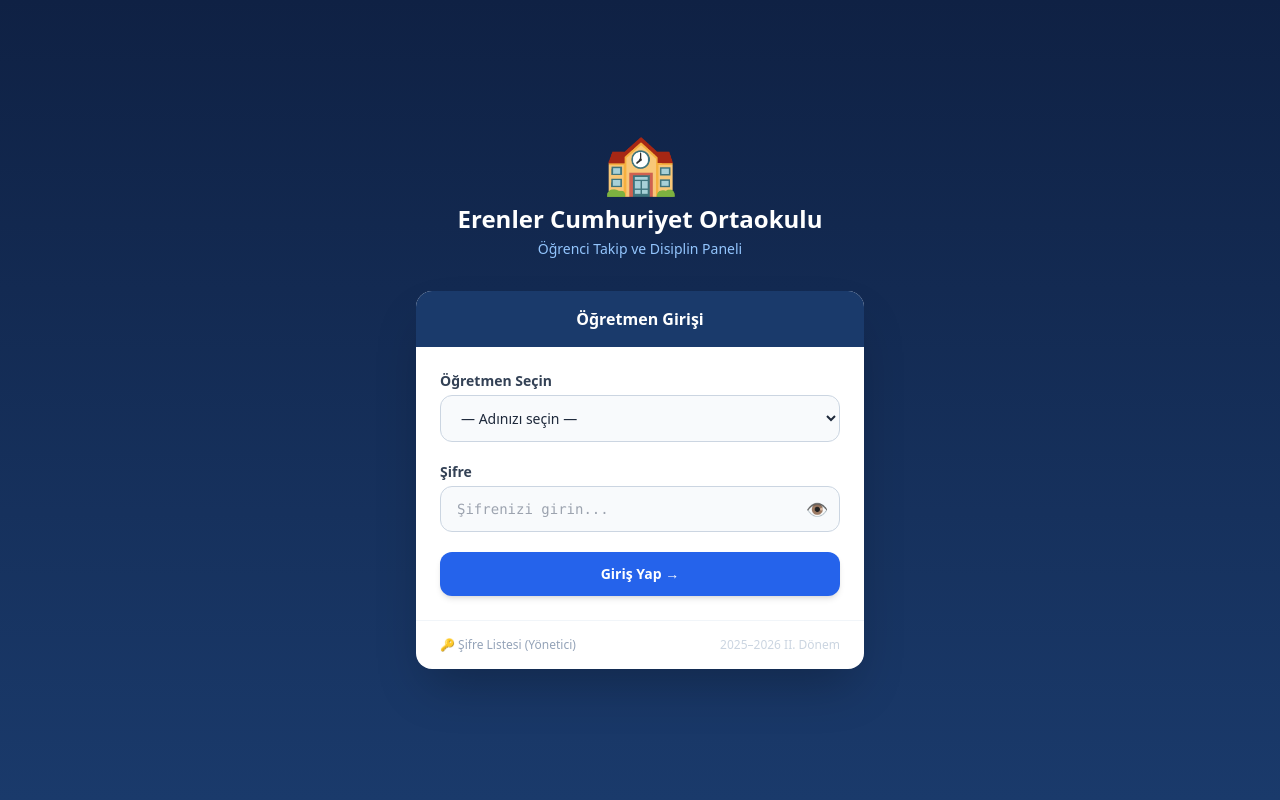
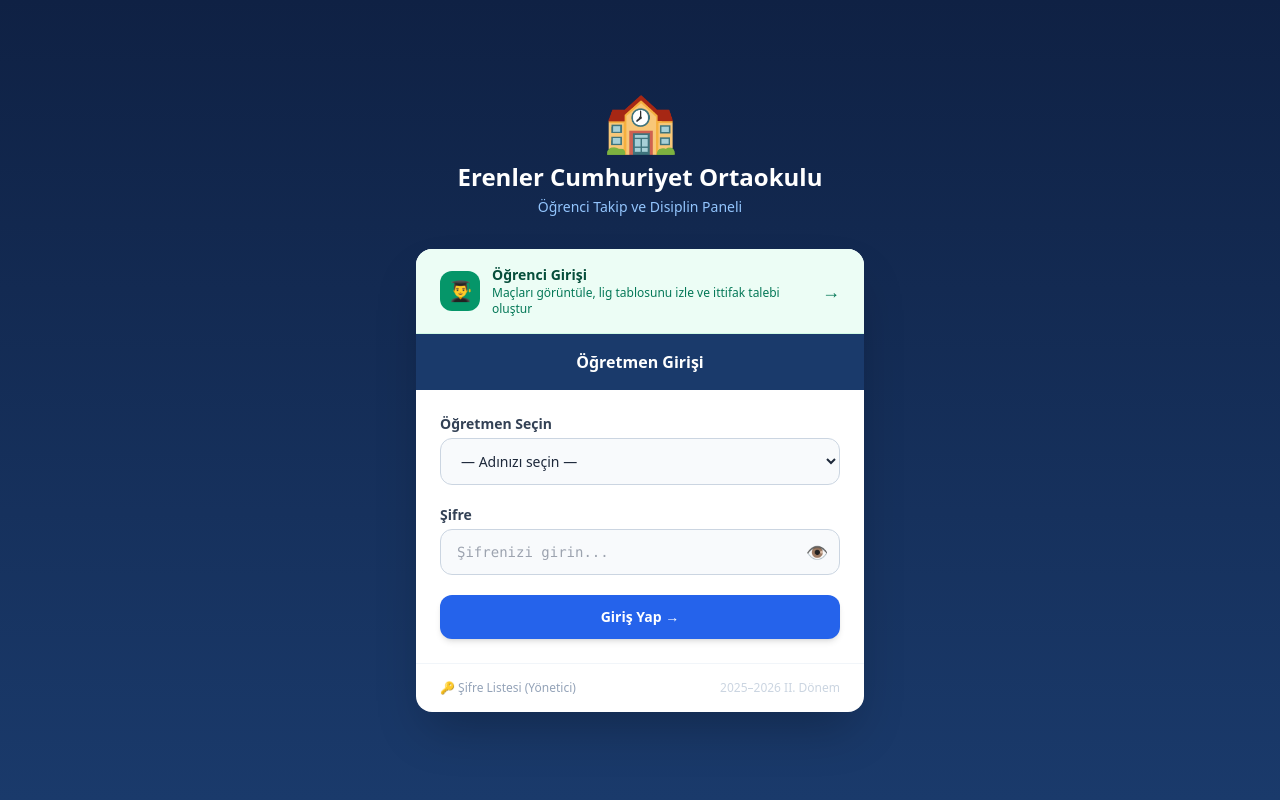
Before and after one commit to mtcrmx/ogrenci, a Flask app: page /login in a window 1280 px wide. Run offline with Flask 3, Linux system fonts and the light colour scheme; data comes from the database, SQL or seed files in the repository; some libraries are stand-ins or nearby versions.

Commit message:
Add student login entry

```diff
--- a/templates/login.html
+++ b/templates/login.html
@@ -15,6 +15,23 @@
 
     <!-- Kart -->
     <div class="bg-white rounded-2xl shadow-2xl overflow-hidden">
+      <a href="{{ url_for('ogrenci_gorunum') }}"
+         class="block border-b border-emerald-100 bg-emerald-50 px-6 py-4
+                hover:bg-emerald-100 transition">
+        <div class="flex items-center gap-3">
+          <div class="w-10 h-10 rounded-xl bg-emerald-600 text-white
+                      flex items-center justify-center text-xl flex-shrink-0">
+            👨‍🎓
+          </div>
+          <div class="flex-1 min-w-0">
+            <div class="font-black text-emerald-900 text-sm">Öğrenci Girişi</div>
+            <div class="text-xs text-emerald-700">
+              Maçları görüntüle, lig tablosunu izle ve ittifak talebi oluştur
+            </div>
+          </div>
+          <div class="text-emerald-700 font-black text-lg">→</div>
+        </div>
+      </a>
       <div class="bg-okul-800 px-6 py-4">
         <h2 class="text-white font-semibold text-center">Öğretmen Girişi</h2>
       </div>
```
